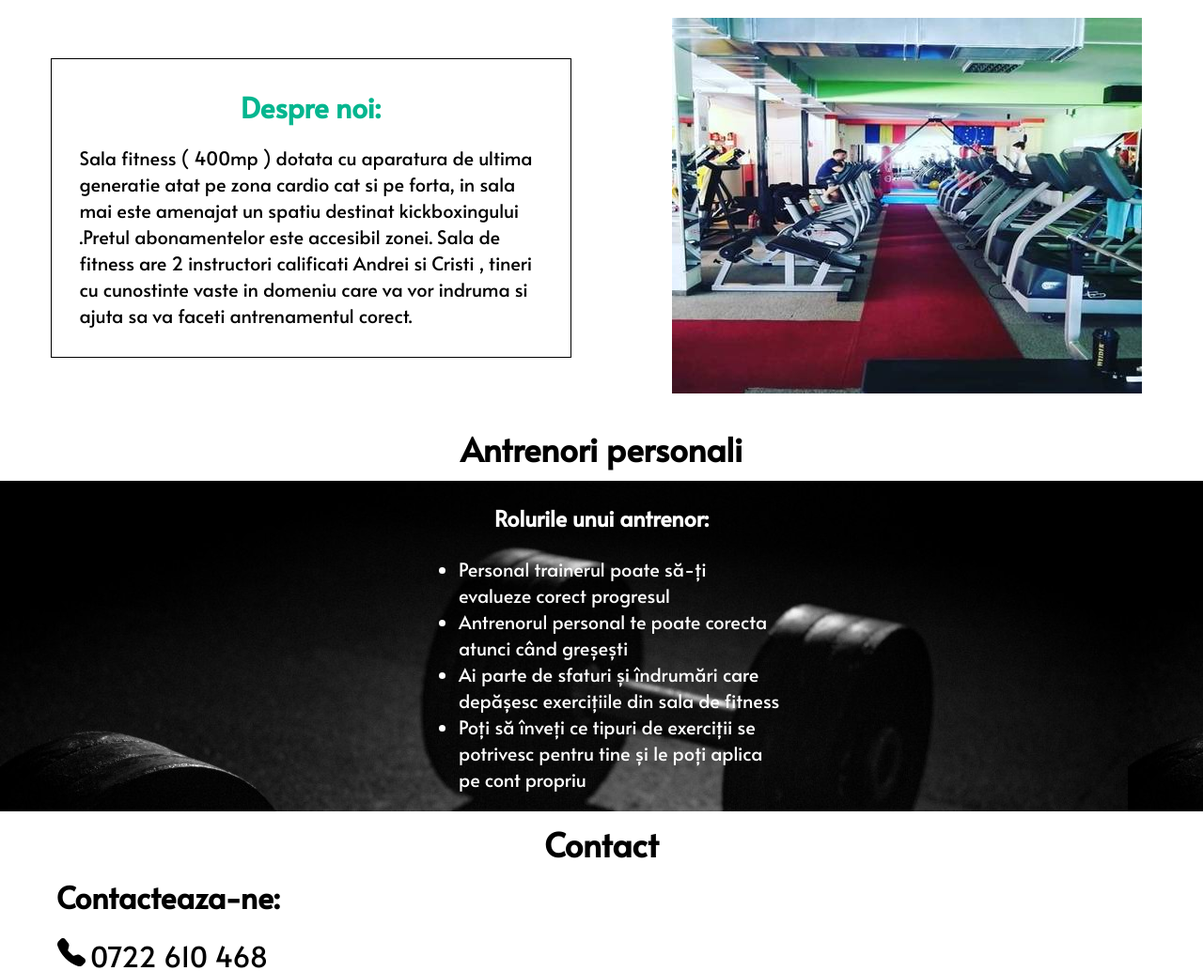
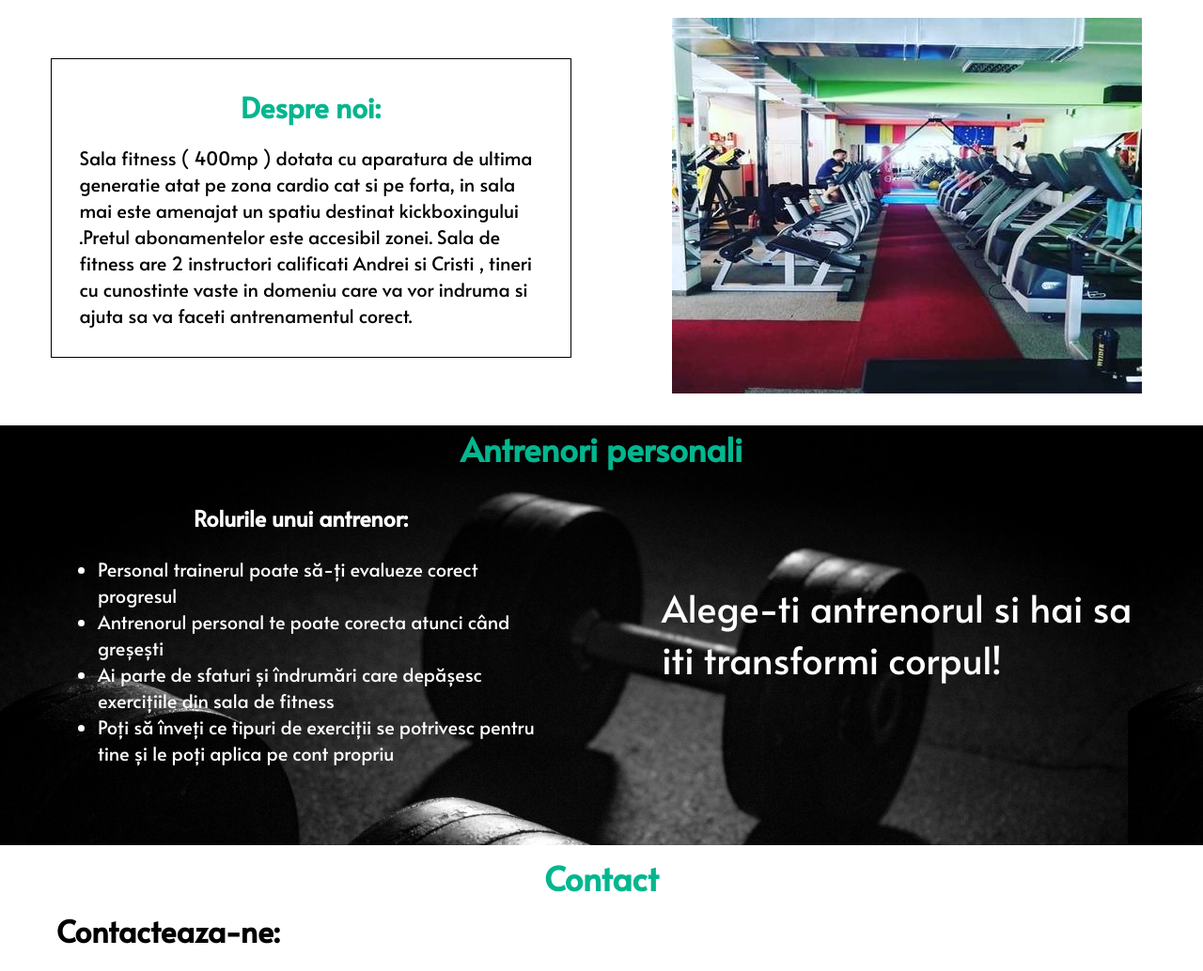
Before and after one commit to cosmingamanusi/crisgym, a PHP site: page / in a window 1280 px wide. Shown: the part 803-1837 px from the top of the page at 94% size. Run offline with PHP 8.4, Linux system fonts and the light colour scheme.

Commit message:
remodeled trainers section

```diff
--- a/index.html
+++ b/index.html
@@ -53,6 +53,7 @@
   </div>
 
   <!-- Trainers -->
+  <div class="trainers-background">
     <h1 class="subtitle">Antrenori personali</h1>
     <div class="trainers flexbox-container">
       <div class="about-trainers flexbox-item">
@@ -63,6 +64,10 @@
           <li>Ai parte de sfaturi și îndrumări care depășesc exercițiile din sala de fitness</li>
           <li>Poți să înveți ce tipuri de exerciții se potrivesc pentru tine și le poți aplica pe cont propriu</li>
         </ul>
+      </div>
+      <div class="link-to-trainers flexbox-item">
+        Alege-ti antrenorul si hai sa iti transformi corpul!
+      </div>
     </div>
   </div>
 
--- a/resources/style/style.css
+++ b/resources/style/style.css
@@ -122,14 +122,16 @@ body, h1{
   justify-content: center;
   font-size: 35px;
   margin: 10px 0;
+  color: rgb(3, 182, 143);
 }
 
-.trainers{
+.trainers-background{
   background-image: url("/resources/photos/description-background.jpg");
 }
 
 .trainers .flexbox-item{
-  width: 30%;
+  width: 40%;
+  margin-bottom: 5%;
 }
 
 .trainers .flexbox-item img{
@@ -150,6 +152,11 @@ body, h1{
 .about-trainers h3{
   display: flex;
   justify-content: center;
+}
+
+.link-to-trainers{
+  font-size: 40px;
+  color: white;
 }
 
 /*---------------------------------------
```
Lines whose indentation alone changed are shown as unchanged.
